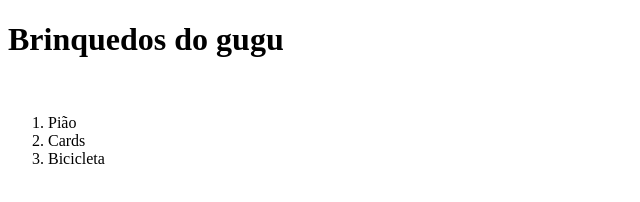
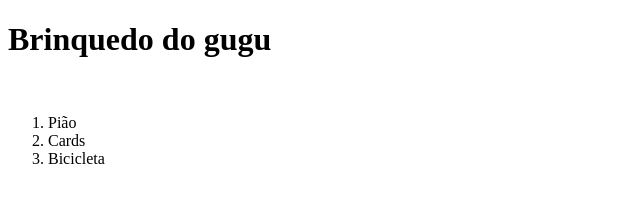
Before and after one commit to FelipeBarrosDeSouzaSilva/lojaonline, a plain HTML site: page index.html in a window 1280 px wide. Shown: the full height of the page, 0-640 px from the left. Drawn offline with Linux system fonts and the light colour scheme.

Commit message:
renomeando titulo para singular

```diff
--- a/index.html
+++ b/index.html
@@ -7,7 +7,7 @@
     <title>Lojinha do GUGU</title>
 </head>
 <body>
-    <h1>Brinquedos do gugu</h1>
+    <h1>Brinquedo do gugu</h1>
     <br>
     <ol>
         <li>Pião</li>
```
